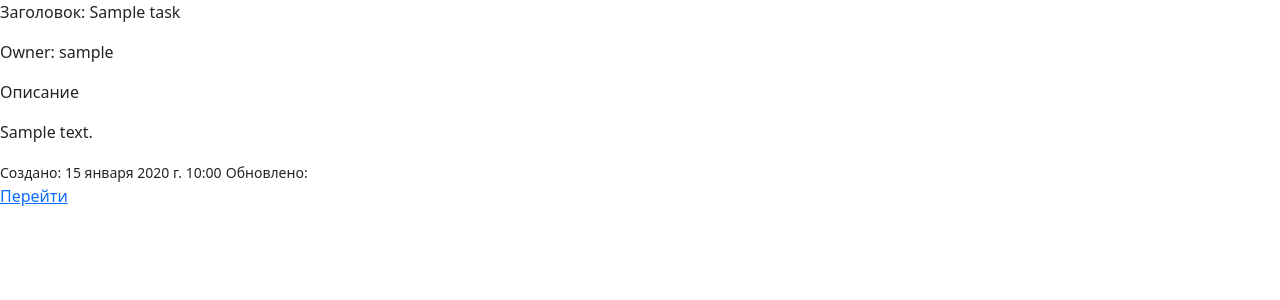
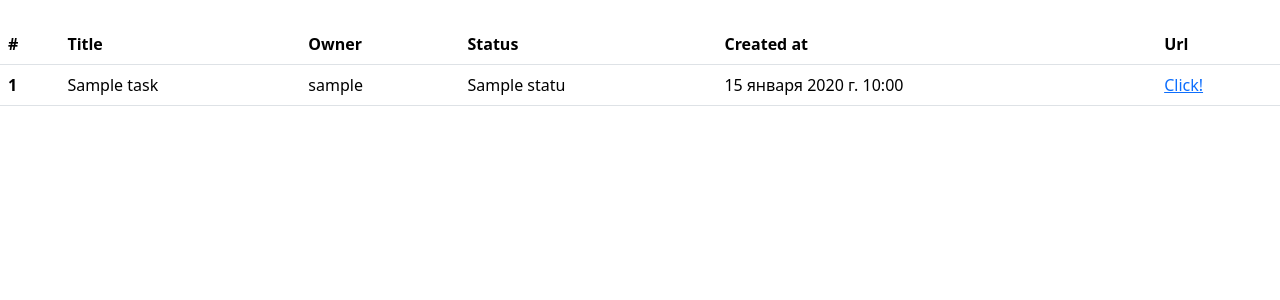
Before and after one commit to Alard06/task_manager, a Django app: page /tasks/ in a window 1280 px wide. Shown: the top 300 px of the page. Run offline with Django 4.2, Linux system fonts and the light colour scheme; tables that the repository leaves empty hold one stand-in row (values such as "Sample post"); some libraries are stand-ins or nearby versions.

Commit message:
Few changes

```diff
--- a/task/views.py
+++ b/task/views.py
@@ -1,4 +1,5 @@
 from typing import Any
+from django.db.models.query import QuerySet
 from django.http import HttpRequest, HttpResponse, HttpResponseForbidden
 from django.shortcuts import render
 from django.views import View
@@ -22,11 +23,19 @@ class TaskListView(ListView):
     model = Task
     template_name='task/list_tasks.html'
     paginate_by = 10
+    queryset = Task.objects.all()
+    ordering = ['id']
 
     def get_context_data(self, **kwargs):
         context = super().get_context_data(**kwargs)
         context['title'] = 'Список задач'
         return context
+
+
+    def get_ordering(self):
+        ordering = self.request.GET.get('sort')
+        print(ordering)
+        return ordering
 
 
 class TaskDetailView(DetailView):
@@ -56,6 +65,7 @@ def create_task(request):
                 )
             else:
                 return HttpResponse('Ошибка!')
+            context['user'] = request.user.id
 
 
 
--- a/templates/base.html
+++ b/templates/base.html
@@ -9,7 +9,10 @@
     {% bootstrap_javascript %}
 </head>
 <body>
+    <div class="d-flex justify-content-center mt-4">
     {% block content %}
+
     {%endblock%}
+    </div>
 </body>
 </html>
--- a/templates/task/list_tasks.html
+++ b/templates/task/list_tasks.html
@@ -5,22 +5,35 @@
 {% block content %}
 
 
-{% for obj in object_list %}
-    {% if obj.published %}
-    <div>
-        <p>Заголовок: {{obj.title}}</p>
-        <p>Owner: {{obj.owner}}</p>
-        <p>Описание</p>
-        <p>{{obj.description}}</p>
-        <small>Создано: {{obj.created_at}}</small>
-        <small>Обновлено: {{object.updated_at}}</small>
-        <p><a href="{%url 'task_detail' obj.pk%}">Перейти</a></p>
 
-    </div>
+    <table class="table">
+        <thead>
+          <tr>
+            <th scope="col">#</th>
+            <th scope="col">Title</th>
+            <th scope="col">Owner</th>
+            <th scope="col">Status</th>
+            <th scope="col">Created at</th>
+            <th scope="col">Url</th>
+          </tr>
+        </thead>
+        <tbody>
+    {% for obj in object_list %}
+        {% if obj.published %}
+          <tr>
+            <th scope="row">{{obj.id}}</th>
+            <td>{{obj.title}}</td>
+            <td>{{obj.owner}}</td>
+            <td>{{obj.status}}</td>
+            <td>{{obj.created_at}}</td>
+            <td><a href="{%url 'task_detail' obj.pk%}">Click!</a> {% if obj.owner_id == request.user.id %}<a href="#">Edit</a> {%endif%}</td>
+          </tr>
+          {% endif %}
+    {% endfor %}
+        </tbody>
+      </table>
 
 
-    {% endif %}
-{% endfor %}
 
 
 {% endblock %}
```
Also changed, not shown: templates/task/detail_task.html (+18 -6 lines).
